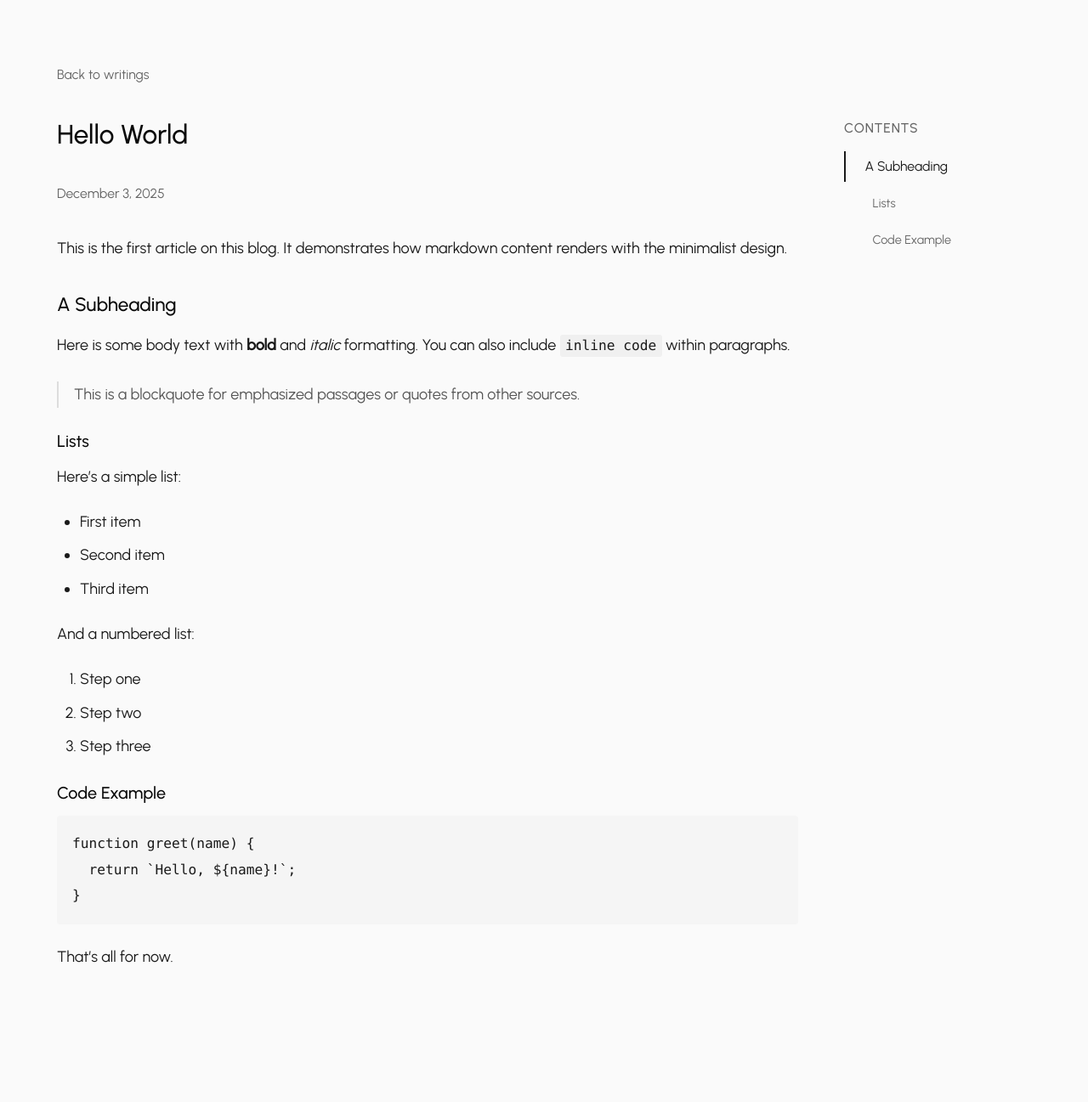
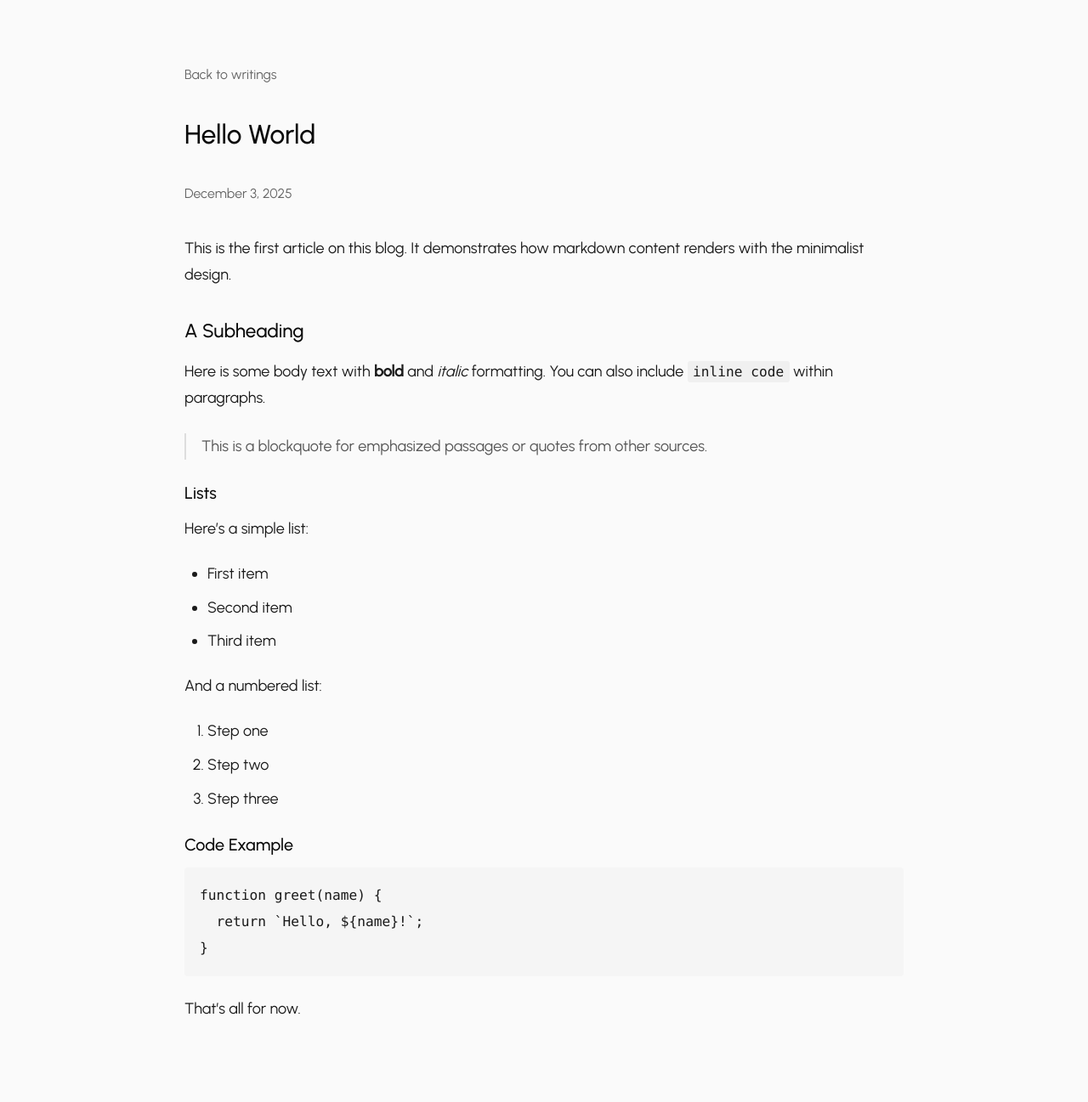
Before and after one commit to lialexlin/blog, a Jekyll site: the page built from hello-world.md, in a window 1280 px wide. Shown: the whole page at 85% size. Built offline with Jekyll 4.4.1, drawn with Linux system fonts in a browser that asks for light colours; before the commit the page ends 1236 px from its top, so only the background shows below that.

Commit message:
Fix TOC: restore content width, fix scroll highlight
- Restore 900px max-width for article content
- Position TOC with fixed positioning outside content
- Replace IntersectionObserver with scroll-based tracking
- Hide TOC on screens < 1300px

🤖 Generated with [Claude Code](https://claude.com/claude-code)

Co-Authored-By: Claude <noreply@anthropic.com>

```diff
--- a/_layouts/post.html
+++ b/_layouts/post.html
@@ -10,9 +10,13 @@
   <link rel="stylesheet" href="{{ '/styles.css' | relative_url }}">
 </head>
 <body>
+  <nav id="toc" class="toc">
+    <div class="toc-title">Contents</div>
+    <ul></ul>
+  </nav>
+
   <main>
     <a href="{{ '/' | relative_url }}" class="back-link">Back to writings</a>
-    <div class="article-wrapper">
     <article>
       <h1>{{ page.title }}</h1>
       <div class="article-date">{{ page.date | date: "%B %-d, %Y" }}</div>
@@ -20,11 +24,6 @@
         {{ content }}
       </div>
     </article>
-      <nav id="toc" class="toc">
-        <div class="toc-title">Contents</div>
-        <ul></ul>
-      </nav>
-    </div>
   </main>
 
   <script>
--- a/styles.css
+++ b/styles.css
@@ -21,31 +21,18 @@ body {
 }
 
 main {
-  max-width: 1200px;
+  max-width: 900px;
   margin: 0 auto;
   padding: 4rem 1.5rem;
 }
 
-/* Article with TOC layout */
-.article-wrapper {
-  display: flex;
-  gap: 3rem;
-}
-
-.article-wrapper article {
-  flex: 1;
-  max-width: 900px;
-  min-width: 0;
-}
-
 /* Table of Contents */
 .toc {
-  width: 220px;
-  flex-shrink: 0;
-  position: sticky;
-  top: 2rem;
-  align-self: flex-start;
-  max-height: calc(100vh - 4rem);
+  position: fixed;
+  right: calc((100vw - 900px) / 2 - 240px);
+  top: 4rem;
+  width: 200px;
+  max-height: calc(100vh - 6rem);
   overflow-y: auto;
 }
 
@@ -227,17 +214,9 @@ a:hover {
 }
 
 /* Responsive */
-@media (max-width: 1100px) {
+@media (max-width: 1300px) {
   .toc {
     display: none;
-  }
-
-  .article-wrapper {
-    display: block;
-  }
-
-  main {
-    max-width: 900px;
   }
 }
 
```
Also changed, not shown: other parts of _layouts/post.html (+16 -10 lines). Lines whose indentation alone changed are shown as unchanged.
